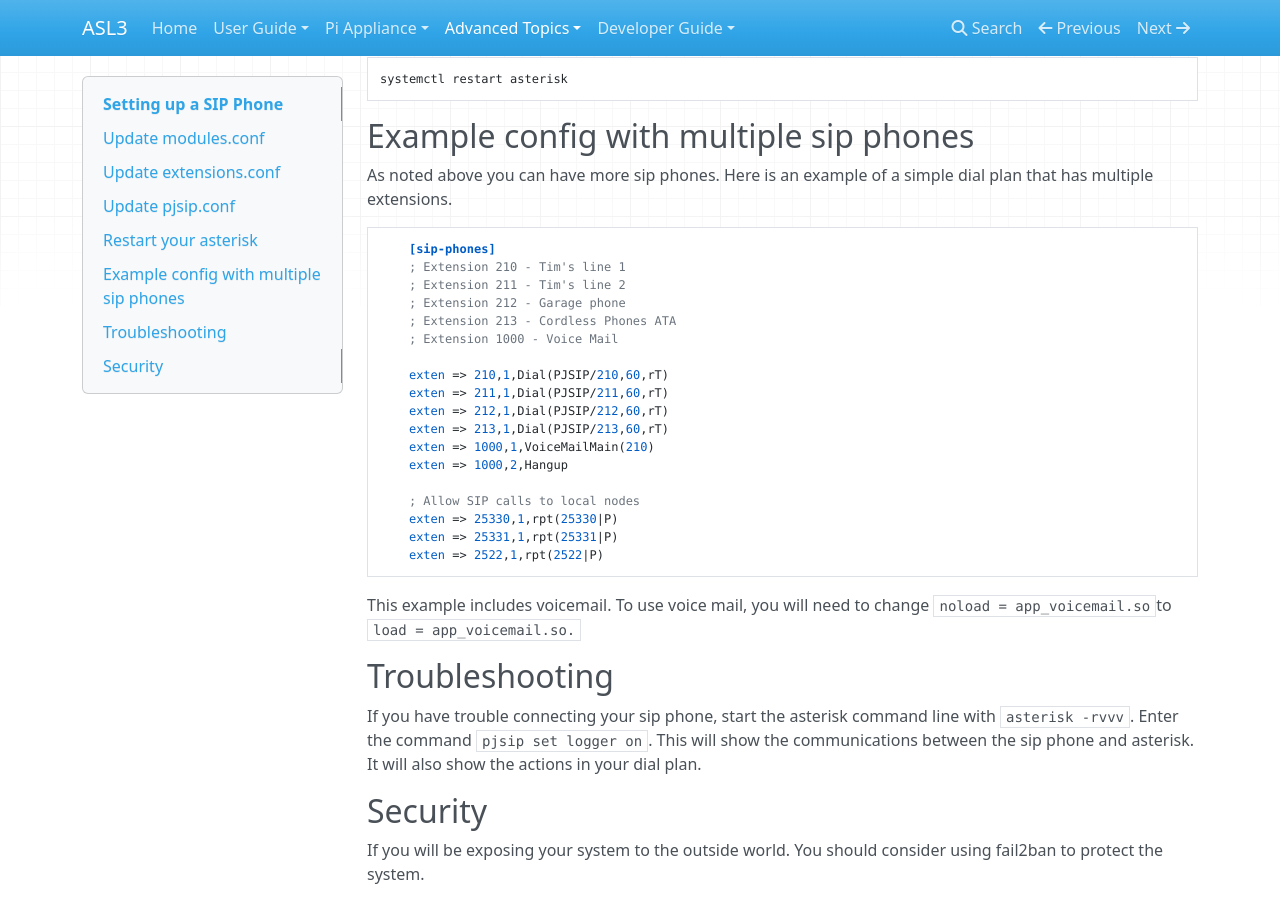
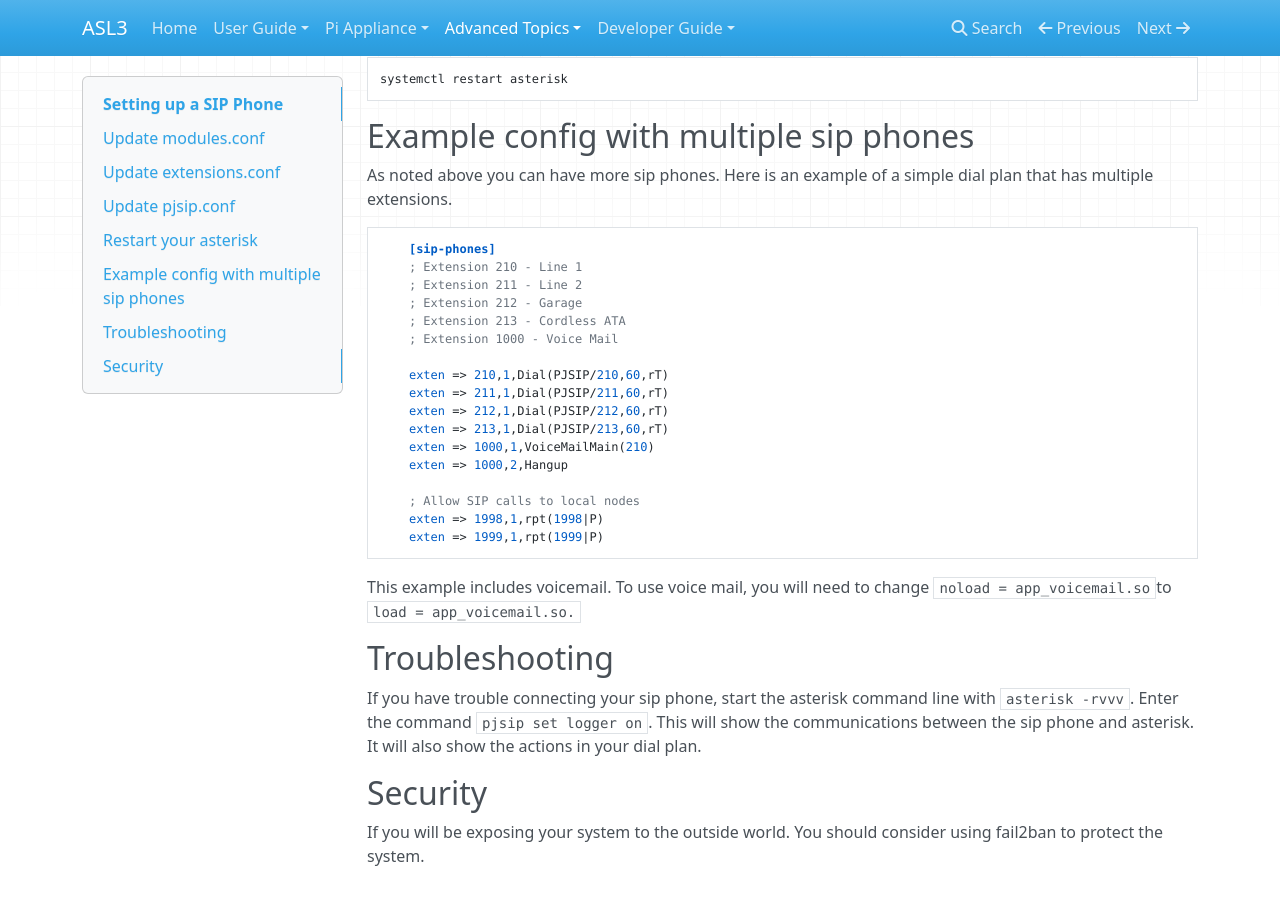
Before and after one commit to AllStarLink/ASL3-Manual, an MkDocs documentation site: the page built from docs/adv-topics/sip-phone.md, in a window 1280 px wide and 900 px high, scrolled down 3727 px. Built offline with MkDocs 1.6.1, drawn with Linux system fonts in a browser that asks for light colours; nearby versions of some CDN libraries; some of the changed text lies outside the part shown.

Commit message:
Update sip-phone.md
Update examples.

````diff
--- a/docs/adv-topics/sip-phone.md
+++ b/docs/adv-topics/sip-phone.md
@@ -195,10 +195,10 @@ As noted above you can have more sip phones.  Here is an example of a simple dia
 
 ```
     [sip-phones]
-    ; Extension 210 - Tim's line 1
-    ; Extension 211 - Tim's line 2
-    ; Extension 212 - Garage phone
-    ; Extension 213 - Cordless Phones ATA
+    ; Extension 210 - Line 1
+    ; Extension 211 - Line 2
+    ; Extension 212 - Garage
+    ; Extension 213 - Cordless ATA
     ; Extension 1000 - Voice Mail
 
     exten => 210,1,Dial(PJSIP/210,60,rT)
@@ -209,9 +209,8 @@ As noted above you can have more sip phones.  Here is an example of a simple dia
     exten => 1000,2,Hangup
 
     ; Allow SIP calls to local nodes
-    exten => 25330,1,rpt(25330|P)
-    exten => 25331,1,rpt(25331|P)
-    exten => 2522,1,rpt(2522|P)
+    exten => 1998,1,rpt(1998|P)
+    exten => 1999,1,rpt(1999|P)
 ```
 
 
````
Also changed, not shown: other parts of docs/adv-topics/sip-phone.md (+1 -1 lines).
